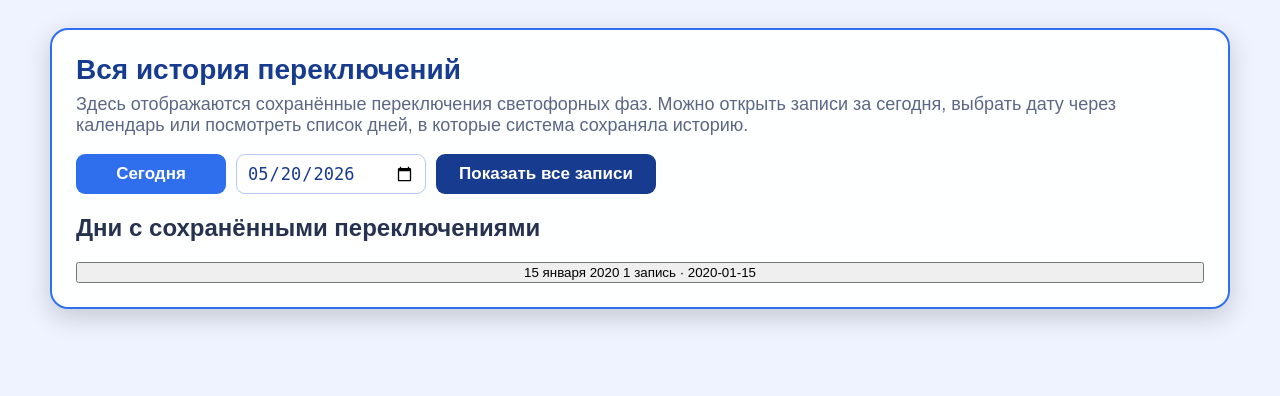
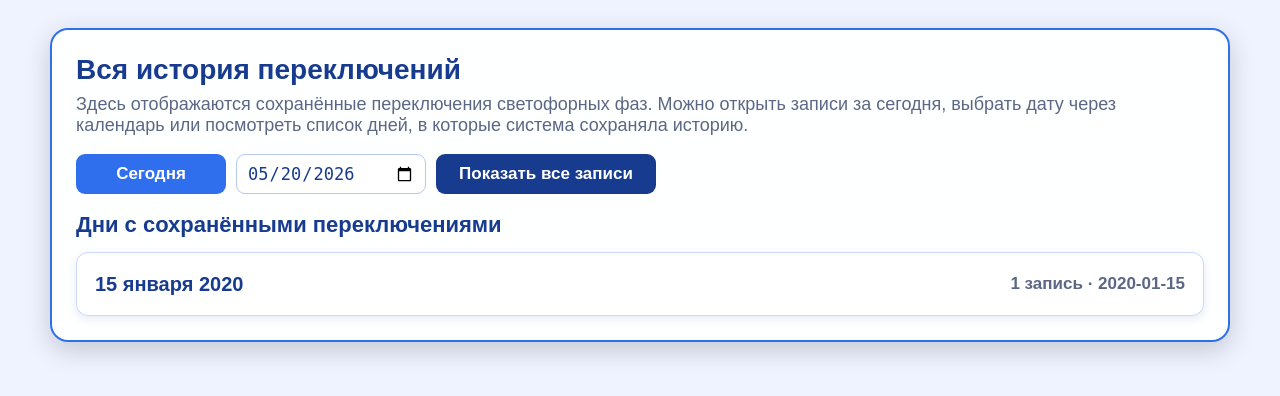
Before and after one commit to Alexey-Chex/Diplom, a Flask app: page /history in a window 1280 px wide. Shown: the top 396 px of the page. Run offline with Flask 3, Linux system fonts and the light colour scheme; tables that the repository leaves empty hold one stand-in row (values such as "Sample post").

Commit message:
Style grouped full history view

```diff
--- a/static/css/history.css
+++ b/static/css/history.css
@@ -279,10 +279,63 @@
     color: #173b8f;
 }
 
+.history-view-title {
+    margin: 4px 0 14px;
+    color: #173b8f;
+    font-size: 22px;
+    text-align: left;
+}
+
 .history-page-list {
     display: grid;
     grid-template-columns: repeat(auto-fit, minmax(310px, 1fr));
     gap: 12px;
+}
+
+.history-page-list.history-record-grid {
+    display: grid;
+    grid-template-columns: repeat(auto-fit, minmax(310px, 1fr));
+    gap: 12px;
+}
+
+.history-page-list.history-date-list {
+    display: flex;
+    flex-direction: column;
+    gap: 10px;
+}
+
+.history-date-row {
+    width: 100%;
+    min-height: 64px;
+    display: flex;
+    align-items: center;
+    justify-content: space-between;
+    gap: 18px;
+    padding: 14px 18px;
+    border: 1px solid #c8d8ff;
+    border-radius: 12px;
+    background: #ffffff;
+    box-shadow: 0 3px 10px rgba(23, 59, 143, 0.10);
+    cursor: pointer;
+    text-align: left;
+}
+
+.history-date-row:hover {
+    border-color: #2f6fed;
+    box-shadow: 0 5px 16px rgba(23, 59, 143, 0.18);
+}
+
+.history-date-row-main {
+    color: #173b8f;
+    font-size: 20px;
+    font-weight: 800;
+}
+
+.history-date-row-meta {
+    color: #5b6784;
+    font-size: 17px;
+    font-weight: 600;
+    white-space: nowrap;
 }
 
 @media (max-width: 720px) {
@@ -297,4 +350,14 @@
     .history-page-controls {
         grid-template-columns: 1fr;
     }
+
+    .history-date-row {
+        align-items: flex-start;
+        flex-direction: column;
+        gap: 6px;
+    }
+
+    .history-date-row-meta {
+        white-space: normal;
+    }
 }
```
